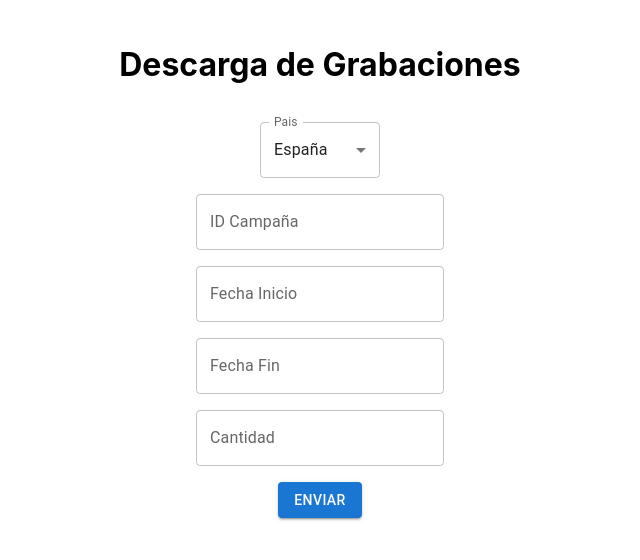
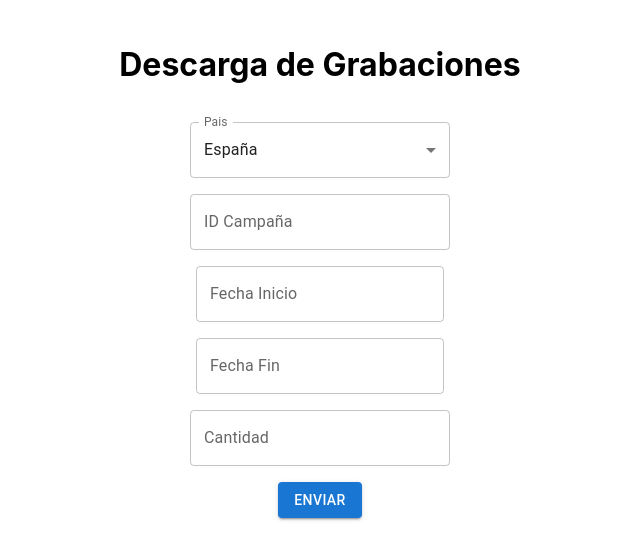
Before and after one commit to Kjlengo/amplifyApp, a React (Create React App) app: page / in a window 1280 px wide. Shown: the top 560 px of the page, without its empty margins (328-968 px from the left). Built offline with nearby package versions, Linux system fonts and the light colour scheme.

Commit message:
interfaz. se corrige tamaño de los campos

```diff
--- a/src/components/FormSample.js
+++ b/src/components/FormSample.js
@@ -86,9 +86,9 @@ export default function BasicTextFields() {
           <h1> Descarga de Grabaciones</h1>
         </Grid>
 
-        <Grid item>
-          <Box sx={{ minWidth: 120 }}>
-            <FormControl fullWidth>
+        <Grid item >
+          <Box >
+            <FormControl sx={{ minWidth: 260 }} size="medium">
               <InputLabel id="demo-simple-select-label">Pais</InputLabel>
                 <Select
                   labelId="demo-simple-select-label"
@@ -108,6 +108,7 @@ export default function BasicTextFields() {
 
         <Grid item>
           <TextField
+            sx={{ minWidth: 260 }}
             id="filled-basic"
             label="ID Campaña"
             type="number"
@@ -157,6 +158,7 @@ export default function BasicTextFields() {
 
         <Grid item>
           <TextField
+            sx={{minWidth: 260 }}
             id="cantidadID"
             label="Cantidad"
             name="cantidad"
```
